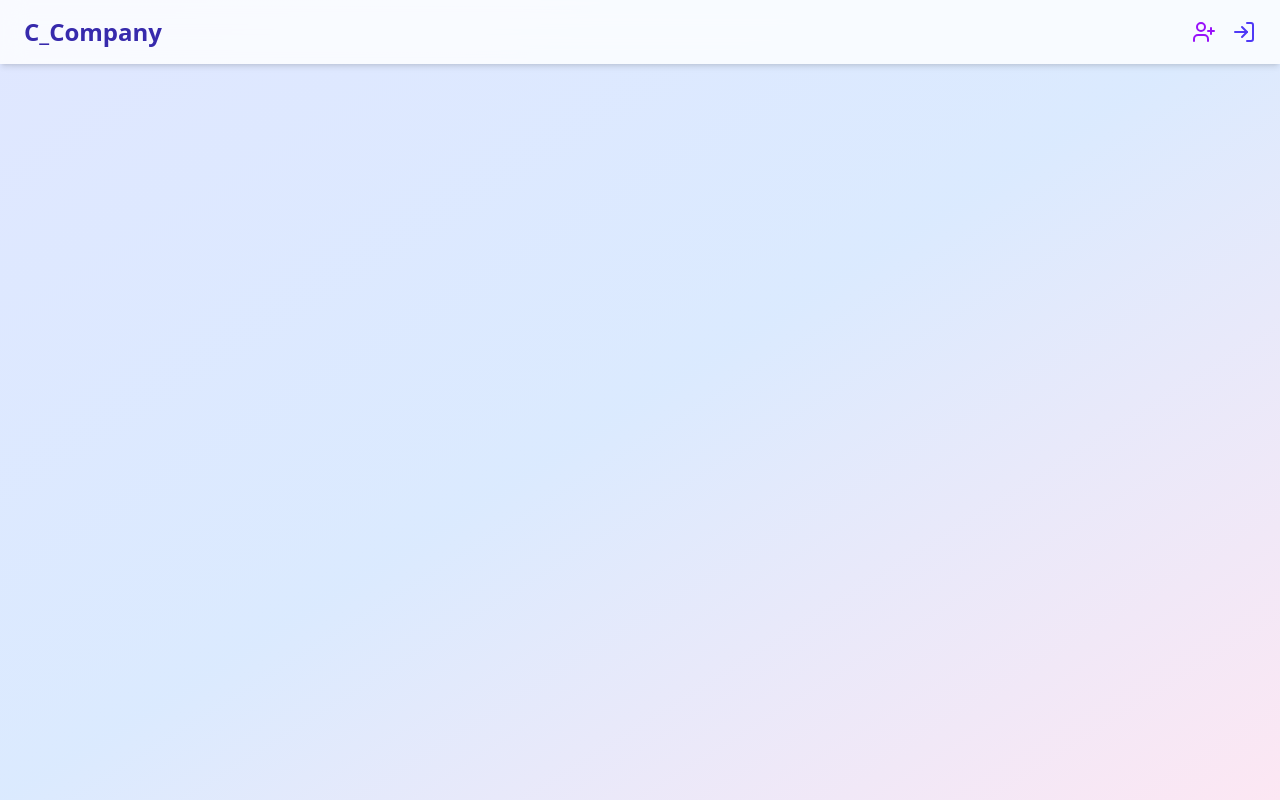
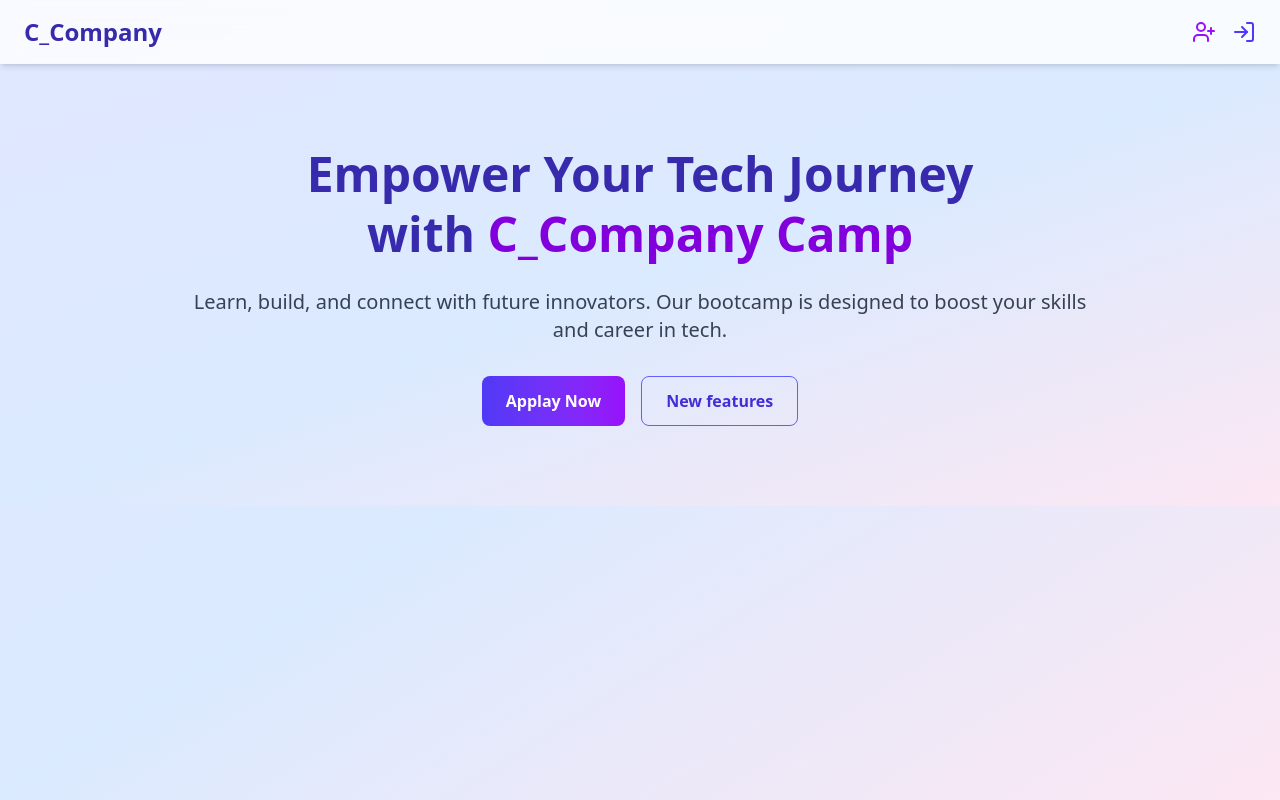
Before and after one commit to Chala751/online-registration-form, a Next.js app: page / in a window 1280 px wide. Built offline with nearby package versions, Linux system fonts and the light colour scheme.

Commit message:
hero section added

```diff
--- a/app/page.js
+++ b/app/page.js
@@ -62,7 +62,7 @@ export default function HomePage() {
         </div>
       </header>
 
-      {/* Admin Login form */}
+{/* Admin Login form */}
       {showLogin && (
         <div className="max-w-md mx-auto mt-12 bg-white/90 backdrop-blur-md p-8 shadow-xl rounded-2xl border border-white/30">
           <h2 className="text-xl font-bold text-center text-gray-800 mb-4">Admin Login</h2>
@@ -91,6 +91,33 @@ export default function HomePage() {
           </form>
         </div>
       )}
+
+      {/* Hero Section */}
+    <section className="text-center py-20 px-6 bg-gradient-to-br from-indigo-100 via-blue-100 to-pink-100">
+     <div className="max-w-4xl mx-auto">
+      <h2 className="text-4xl md:text-5xl font-bold text-indigo-800 mb-6 leading-tight">
+        Empower Your Tech Journey <br className="hidden md:block" />
+         with <span className="text-purple-700">C_Company Camp</span>
+      </h2>
+      <p className="text-gray-700 text-lg md:text-xl mb-8">
+       Learn, build, and connect with future innovators. Our bootcamp is designed to boost your skills and career in tech.
+      </p>
+      <div className="flex justify-center space-x-4">
+       <button
+         onClick={() => router.push('')}
+         className="bg-gradient-to-r from-indigo-600 to-purple-600 text-white font-semibold px-6 py-3 rounded-lg hover:opacity-90 transition"
+       >
+        Applay Now
+       </button>
+       <button
+
+        className="border border-indigo-500 text-indigo-700 font-semibold px-6 py-3 rounded-lg hover:bg-indigo-100 transition"
+       >
+        New features
+       </button>
+      </div>
+     </div>
+    </section>
     </div>
   )
 }
```
